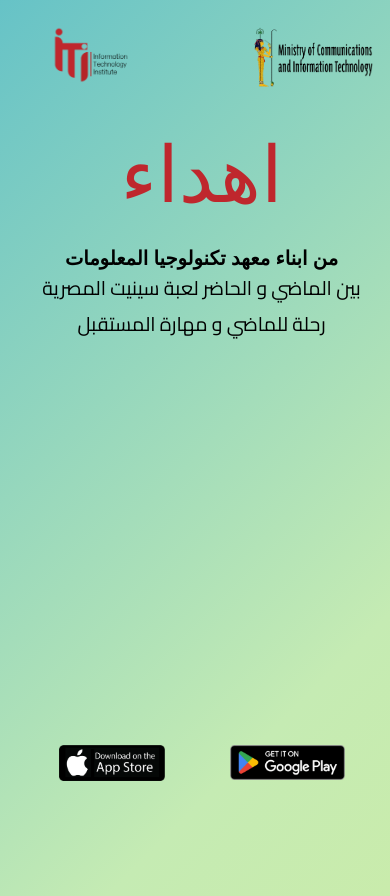
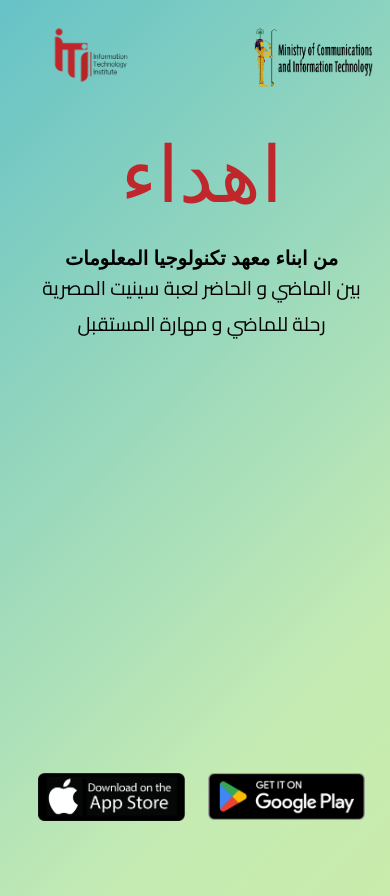
Before and after one commit to OmarMosleh/prime-minister-gift, a plain HTML site: page index.html in a window 390 px wide. Drawn offline with Linux system fonts and the light colour scheme; a web font is replaced by a local one.

Commit message:
commit two

```diff
--- a/style.css
+++ b/style.css
@@ -97,14 +97,17 @@ main {
   transition:all 0.3s ease-in-out;
  } */
 
+
 a.button {
-  padding: 1.5rem;
+  max-width: 13rem;
+  padding: 0.7rem;
   display: block;
   text-decoration: none;
   font-size: large;
   font-weight: 700;
   cursor: pointer;
 }
+
 
 a:hover {
   color: brown;
@@ -116,11 +119,10 @@ a:hover {
   }
   .buttons {
     width: 90%;
-    bottom: 2rem;
+    bottom: .5rem;
   }
   .button {
-    padding: 1rem;
-    margin: 1rem;
+    margin: 0.2rem;
   }
   .container {
     width: 90%;
```
Also changed, not shown: index.html (+0 -1 lines).
